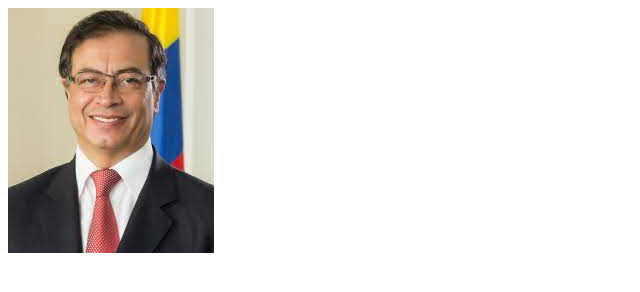
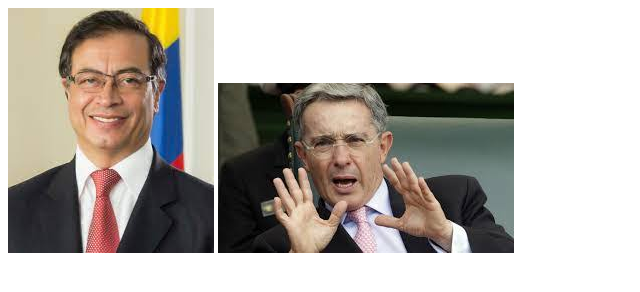
Before and after one commit to JhoanDuarte/ADSI, a plain HTML site: page index.html in a window 1280 px wide. Shown: the whole page, without its empty margins (0-640 px from the left). Drawn offline with Linux system fonts and the light colour scheme.

Commit message:
Se agrego otra imagen

```diff
--- a/index.html
+++ b/index.html
@@ -5,6 +5,7 @@
     <BODY>
     <div class="imagen">
         <img src="img/descarga.jfif" alt="">
+        <img src="Img/images.jfif" alt="">
     </div>
     </BODY>
 
```
Also changed, not shown: Img/IMG-20190923-WA0003.webp (added), Img/images.jfif (added).
